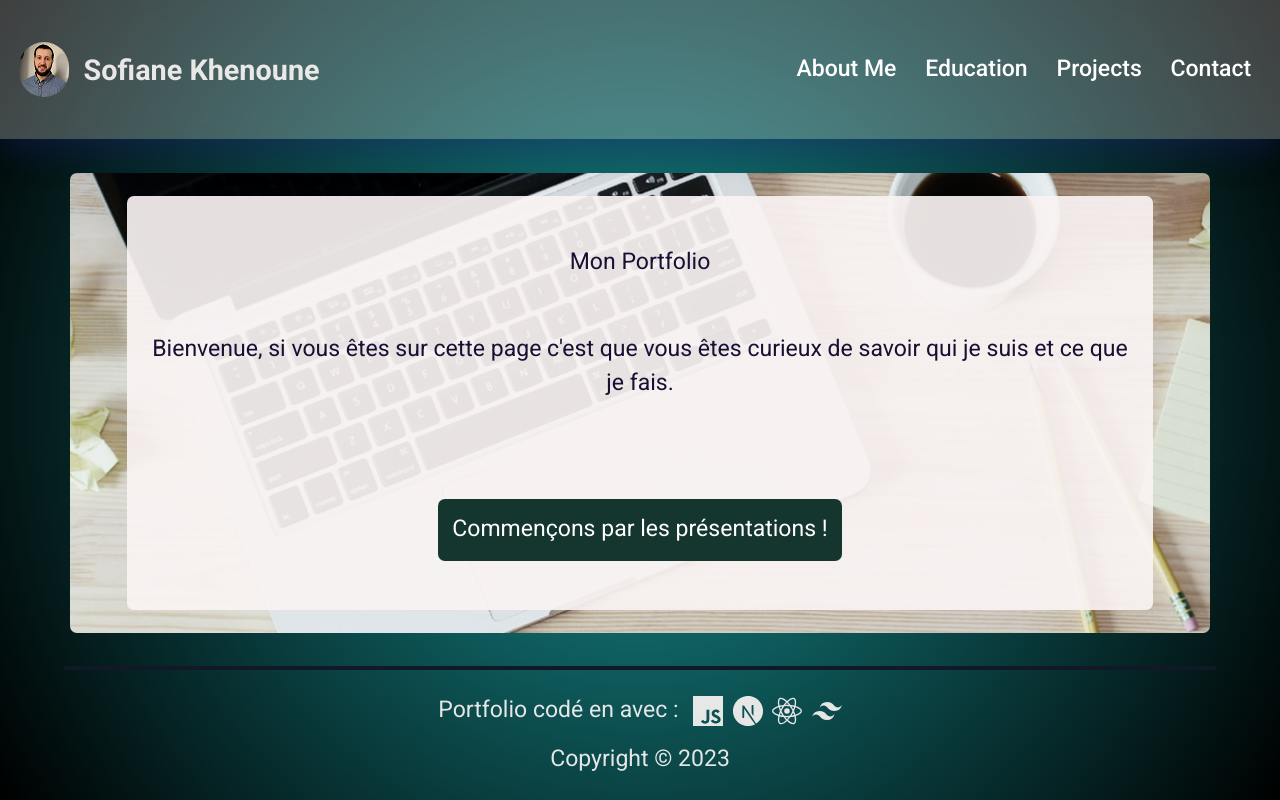
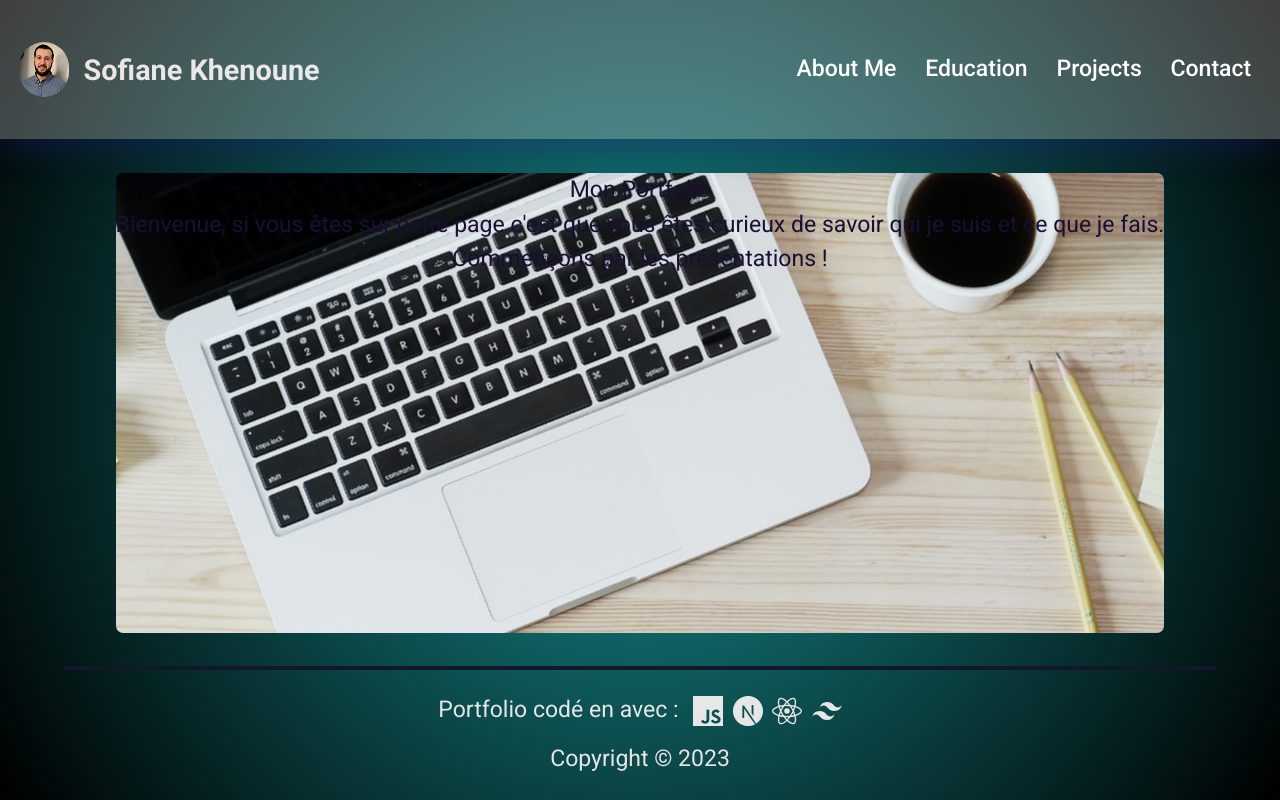
Before and after one commit to SofianeKhenoune/my_portfolio, a Next.js app: page / in a window 1280 px wide. Built offline with nearby package versions, Linux system fonts and the light colour scheme.

Commit message:
WIP education spage

```diff
--- a/components/EducationIcon/EducationIcon.js
+++ b/components/EducationIcon/EducationIcon.js
@@ -14,7 +14,7 @@ const EducationIcon = ({ name, numStar, children, iconId }) => {
   return (
     <div
       id={iconId}
-      className='flex flex-col justify-center m-3 p-2 rounded-xl'
+      className='flex flex-col justify-center m-3 p-2 rounded-xl w-36 items-center hover:scale-110 transition'
       style={{
         background:
           'radial-gradient(ellipse at bottom right,rgba(255, 255, 255, 0.15), rgba(255, 255, 255, 0.40), #222)',
--- a/src/pages/about.js
+++ b/src/pages/about.js
@@ -2,12 +2,11 @@ import { gsap } from 'gsap';
 import TextPlugin from 'gsap/dist/TextPlugin';
 import Head from 'next/head';
 import Image from 'next/image';
-import { useEffect, useRef } from 'react';
+import { useEffect } from 'react';
 
 gsap.registerPlugin(TextPlugin);
 
 const About = () => {
-  const textRef = useRef();
   useEffect(() => {
     gsap.fromTo(
       '.img-profil',
@@ -28,9 +27,6 @@ const About = () => {
       duration: 130,
       text: " Je suis un développeur passionné et motivé qui a suivi une formation intensive de six mois en tant que développeur web et web mobile. <br/> <br/>Cette formation m'a permis d'acquérir les compétences nécessaires pour concevoir et développer des sites web, des applications web responsive. <br/> <br/> De plus, j'ai récemment terminé un stage de deux mois dans une entreprise de développement de logiciels (Consulting en sécurité). <br/>Au cours de ce stage, j'ai travaillé sur un projet d'application de traitement et dépouillement d'appels d'offre, acquérant ainsi une expérience précieuse dans la gestion de projets et la collaboration avec d'autres développeurs. <br/> <br/> J'ai également réalisé deux projets personnels au cours de ma formation, démontrant ainsi ma capacité à travailler de manière autonome et à résoudre des problèmes manière créative. Ces projets m'ont également permis d'appliquer les connaissances acquises au cours de ma formation de manière pratique et de me perfectionner dans la programmation. <br/> <br/> Je crois désormais être prêt à relever de nouveaux défis et à contribuer à des projets de développement web et mobile en espérant apporter mon expertise technique et ma passion pour la programmation.",
     });
-  }, []);
-  useEffect(() => {
-    console.log(textRef.current.offsetHeight);
   }, []);
 
   return (
@@ -55,7 +51,7 @@ const About = () => {
           </div>
         </div>
         <div className='text-xl text-justify md:text-2xl p-6 '>
-          <p className="about-text after:content-['|']" ref={textRef}></p>
+          <p className="about-text after:content-['|']"></p>
         </div>
       </main>
     </>
--- a/src/pages/education.js
+++ b/src/pages/education.js
@@ -1,5 +1,6 @@
-import { gsap } from 'gsap';
-import ScrollTrigger from 'gsap/dist/ScrollTrigger';
+// import ScrollTrigger from 'gsap/dist/ScrollTrigger';
+import gsap from 'gsap';
+
 import Head from 'next/head';
 import Image from 'next/image';
 import { useEffect } from 'react';
@@ -16,18 +17,24 @@ import {
 } from 'react-icons/si';
 import EducationIcon from '../../components/EducationIcon/EducationIcon';
 
-gsap.registerPlugin(ScrollTrigger);
+// gsap.registerPlugin(ScrollTrigger);
 const Education = () => {
   useEffect(() => {
-    gsap.to('#icon15', {
-      scrollTrigger: {
-        trigger: '#icon15',
-        toggleActions: 'restart pause none none',
-      },
-      rotation: 360,
-      x: 360,
-      duration: 3,
-    });
+    gsap.fromTo(
+      'h2',
+      { yPercent: 100, opacity: 0 },
+      { yPercent: 0, opacity: 1, duration: 4 }
+    );
+    gsap.fromTo(
+      'h3',
+      { x: -100, color: 'black', opacity: 0 },
+      { x: 0, color: 'white', duration: 4, ease: 'easein', opacity: 1 }
+    );
+    gsap.fromTo(
+      '.icons',
+      { x: 100, color: 'black', opacity: 0 },
+      { x: 0, color: 'white', duration: 4, ease: 'easein', opacity: 1 }
+    );
   }, []);
   return (
     <>
@@ -41,7 +48,7 @@ const Education = () => {
             Les langages et technologies avec lesquelles j'ai réalisé des
             projets :
           </h3>
-          <div className='flex flex-wrap justify-center mb-8'>
+          <div className='icons flex flex-wrap justify-center mb-8'>
             <EducationIcon iconId='icon1' name='HTML 5' numStar={4}>
               <FaHtml5 color='#F25320' size={150} />
             </EducationIcon>
@@ -84,7 +91,7 @@ const Education = () => {
             </EducationIcon>
           </div>
           <h3 className='mb-8'>Les outils que je maîtrise:</h3>
-          <div className='flex flex-wrap justify-center gap-4 mb-8'>
+          <div className='icons flex flex-wrap justify-center gap-4 mb-8'>
             <EducationIcon iconId='icon10' name='Figma' numStar={3}>
               <Image
                 src='/images/figma.webp'
@@ -113,7 +120,7 @@ const Education = () => {
           <h3 className='mb-8'>
             Les langages et technologies en cours d'acquisition :
           </h3>
-          <div className='flex flex-wrap justify-center mb-8'>
+          <div className='icons flex flex-wrap justify-center mb-8'>
             <div className='flex flex-col justify-center'>
               <h4></h4>
             </div>
--- a/src/pages/index.js
+++ b/src/pages/index.js
@@ -1,16 +1,27 @@
 import Head from 'next/head';
+
+import gsap from 'gsap';
 import Link from 'next/link';
+import { useEffect } from 'react';
 import styles from '../styles/Home.module.scss';
 
 export default function Home() {
+  useEffect(() => {
+    gsap.from('.container', { opacity: 0 });
+  });
   return (
     <>
       <Head>
         <title>Mon Portfolio</title>
       </Head>
       <main className='main-block p-4'>
-        <div className={styles.home_page}>
-          <div className={styles.container}>
+        <div
+          className='h-full rounded-md'
+          style={{
+            background: 'url("images/computer.jpeg") center',
+          }}
+        >
+          <div className='container text-[#190f33] text-center w-full'>
             <h1 className={styles.title}>Mon Portfolio</h1>
             <p>
               Bienvenue, si vous êtes sur cette page c'est que vous êtes curieux
--- a/src/styles/Home.module.scss
+++ b/src/styles/Home.module.scss
@@ -9,11 +9,6 @@
   align-items: center;
   flex-direction: column;
   .container {
-    color: var(--main-color-dark);
-    text-align: center;
-    height: 90%;
-    width: 90%;
-    animation: slidein 4s 1;
     display: flex;
     justify-content: space-around;
     align-items: center;
@@ -38,13 +33,3 @@
     }
   }
 }
-
-@keyframes slidein {
-  0% {
-    opacity: 0;
-  }
-
-  100% {
-    opacity: 1;
-  }
-}
```
